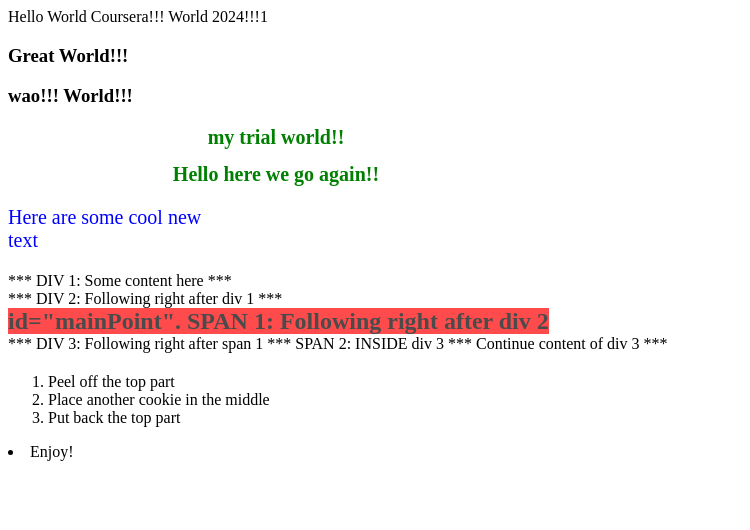
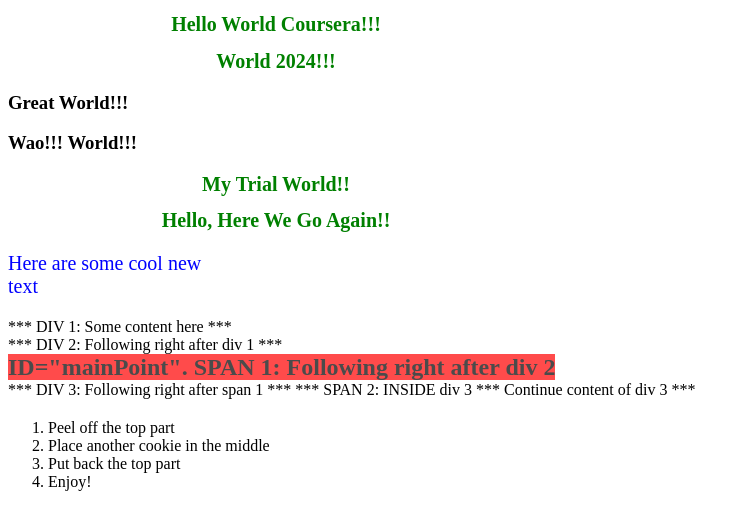
Before and after one commit to farukbabalolas/coursera-2024-1, a plain HTML site: page index.html in a window 1280 px wide. Shown: the whole page, without its empty margins (0-750 px from the left). Drawn offline with Linux system fonts and the light colour scheme.

Commit message:
Update index.html

```diff
--- a/index.html
+++ b/index.html
@@ -1,5 +1,6 @@
 <!DOCTYPE html>
 <html lang="en">
+<head>
     <meta charset="UTF-8">
     <meta name="viewport" content="width=device-width, initial-scale=1.0">
     <title>Coursera 1st Webpage!</title>
@@ -15,59 +16,45 @@ h1 {
             width: 536px;
             text-align: center;
         }
-/* element with id="mainPoint" */
+        /* Element with id="mainPoint" */
         #mainPoint {
             font-size: 24px;
             font-weight: bold;
             background-color: red;
-  opacity: .7;
+            opacity: 0.7;
         }
     </style>
 </head>
 <body>
-    Hello World Coursera!!!
+    <h1>Hello World Coursera!!!</h1>
+    <h1>World 2024!!!</h1>
 
-    World 2024!!!1
+    <h3>Great World!!!</h3>
+    <h3>Wao!!! World!!!</h3>
 
-    <h3> Great World!!!</h3>
-    <h3> wao!!! World!!!</h3>
+    <h1>My Trial World!!</h1>
+    <h1>Hello, Here We Go Again!!</h1>
 
-
-    <h1> my trial world!!</h1>
-    <h1> Hello here we go again!!</h1>
-    <p> Here are some cool new text</p>
-
-    <p>
-
+    <p>Here are some cool new text</p>
 
     <div>*** DIV 1: Some content here ***</div>
     <div>*** DIV 2: Following right after div 1 ***</div>
 
-    <span id="mainPoint">id="mainPoint". SPAN 1: Following right after div 2  </span> </div>
+    <span id="mainPoint">ID="mainPoint". SPAN 1: Following right after div 2</span>
 
     <div>
-        *** DIV 3: Following right after span 1
+        *** DIV 3: Following right after span 1 ***
         <span>*** SPAN 2: INSIDE div 3 ***</span>
         Continue content of div 3 ***
-
-    </p>
+    </div>
 
     <p>
         <ol>
             <li>Peel off the top part</li>
             <li>Place another cookie in the middle</li>
             <li>Put back the top part</li>
-          </ol>
-        </li>
             <li>Enjoy!</li>
         </ol>
-
-
     </p>
-
-
-    </div>
-
-
 </body>
 </html>
```
Lines whose indentation alone changed are shown as unchanged.
